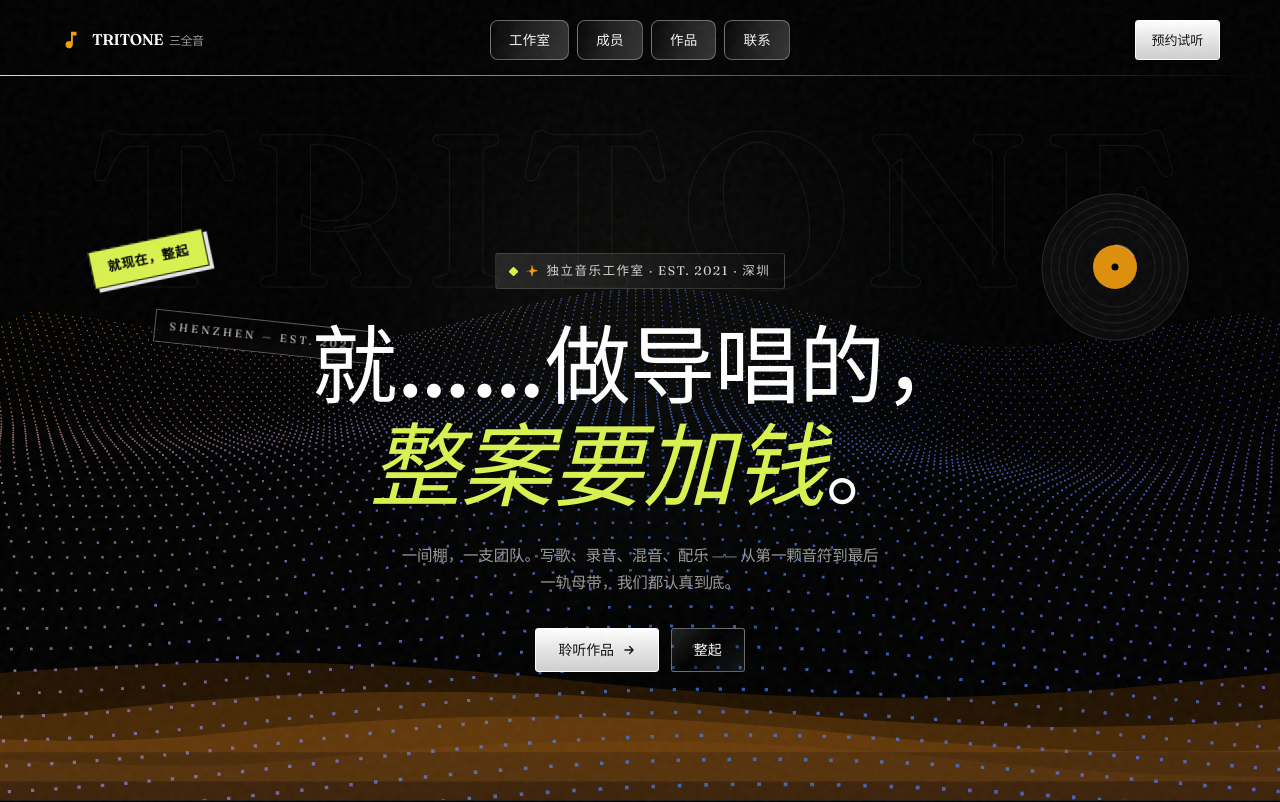
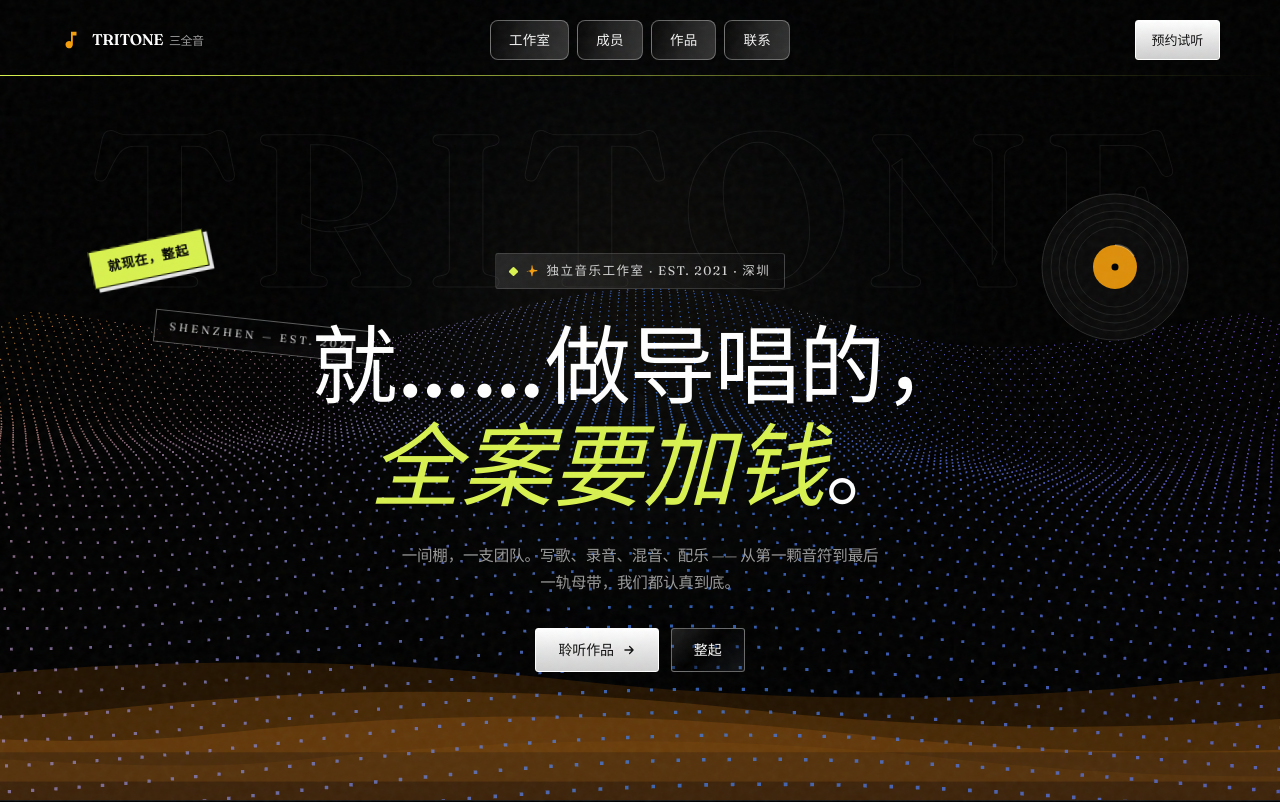
Before and after one commit to caianying/tritone-studio, a React (Vite) app: page / in a window 1280 px wide. Shown: the top 802 px of the page. Built offline with nearby package versions, Linux system fonts and the light colour scheme.

Commit message:
Hero: 整案 -> 全案

```diff
--- a/src/sections/Hero.tsx
+++ b/src/sections/Hero.tsx
@@ -103,7 +103,7 @@ export default function Hero() {
               transition={{ duration: 1.05, delay: 0.55, ease: [0.16, 1, 0.3, 1] }}
               className="block"
             >
-              <em className="em-acid text-[1.06em]">整案要加钱</em>。
+              <em className="em-acid text-[1.06em]">全案要加钱</em>。
             </motion.span>
           </span>
         </h1>
```
